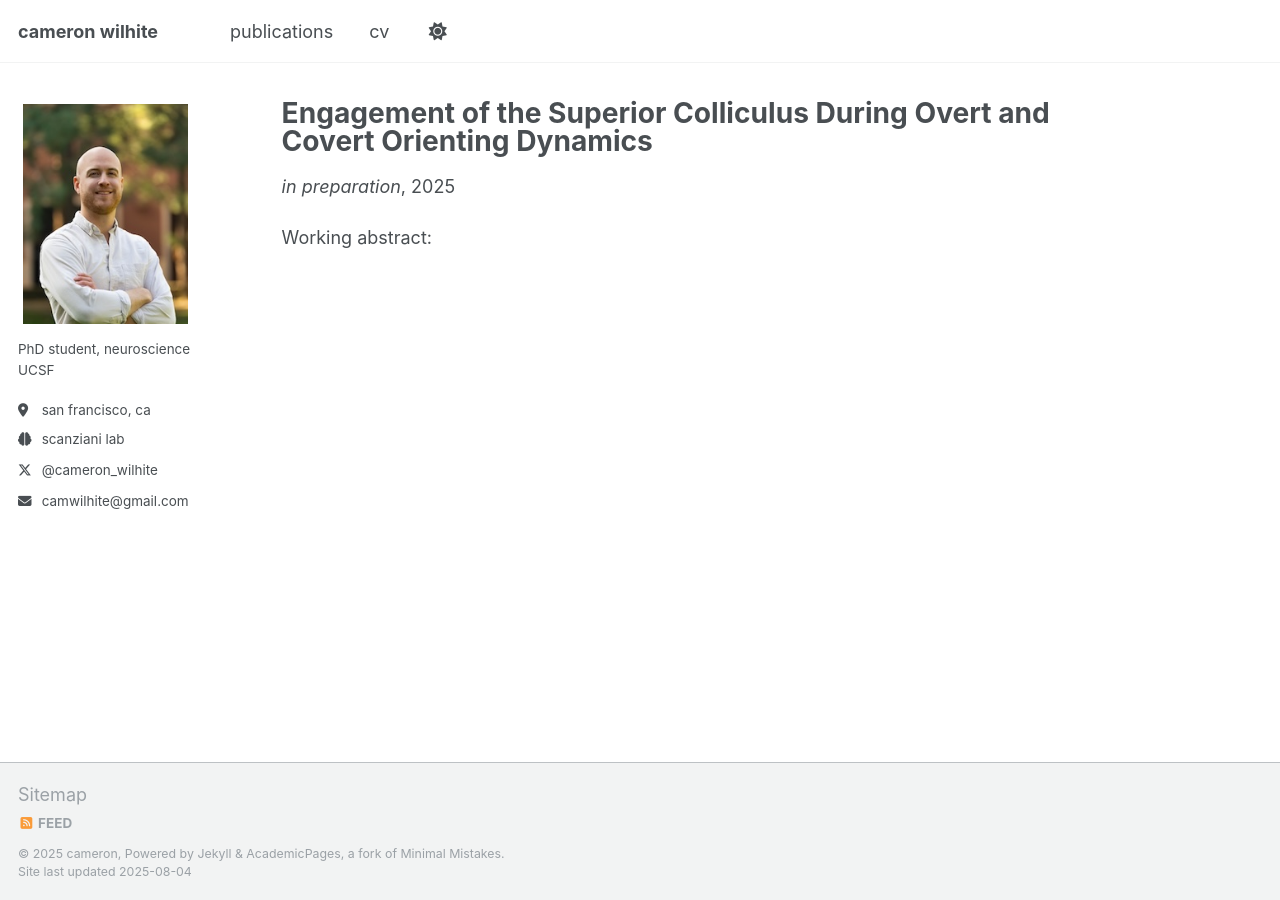
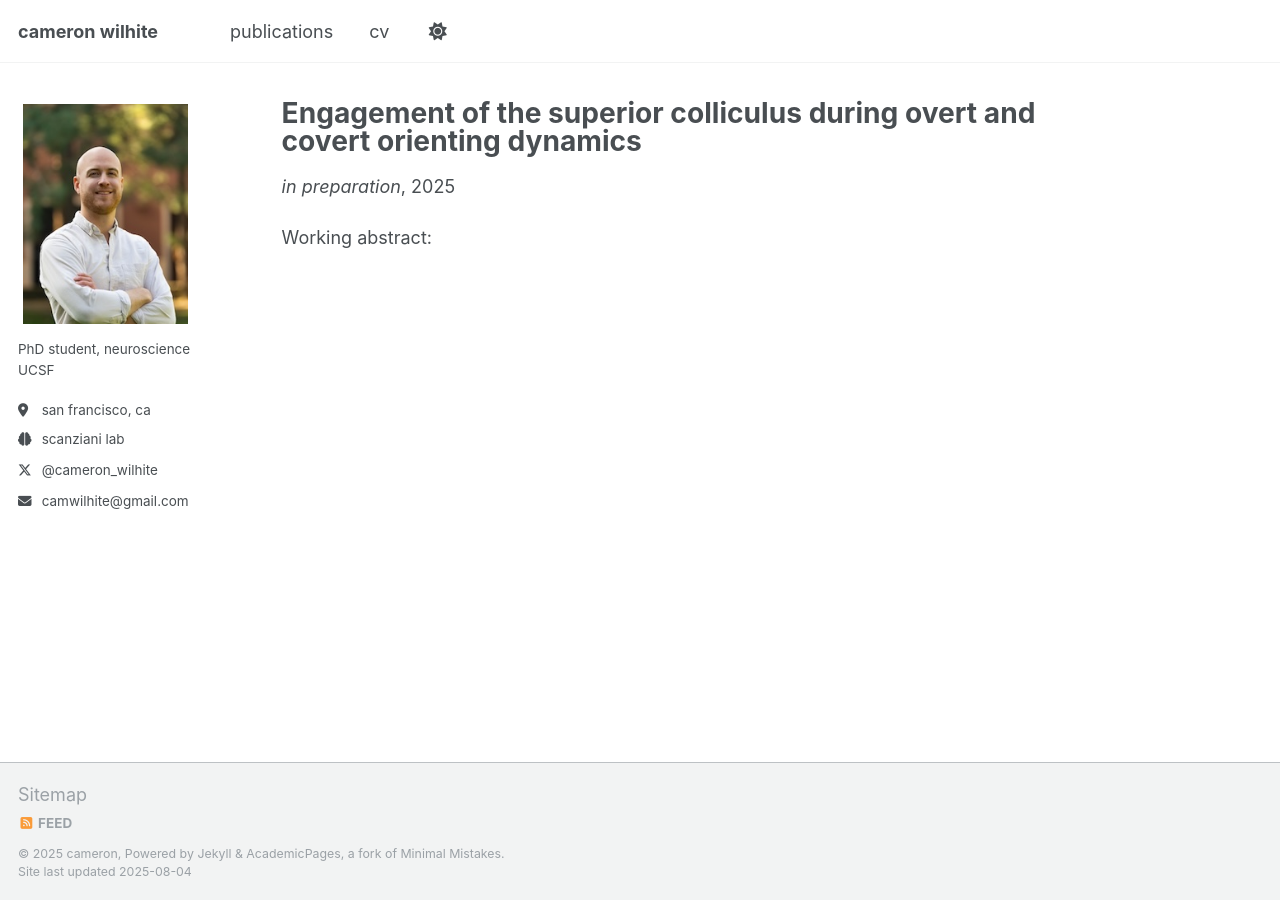
Before and after one commit to camwilhite/camwilhite.github.io, a Jekyll site: the page built from _publications/2010-10-01-paper-title-number-2.md, in a window 1280 px wide. Built offline with Jekyll 4.4.1, drawn with Linux system fonts in a browser that asks for light colours; a script that is not in the unit is left out.

```diff
--- a/_publications/2010-10-01-paper-title-number-2.md
+++ b/_publications/2010-10-01-paper-title-number-2.md
@@ -1,5 +1,5 @@
 ---
-title: "Engagement of the Superior Colliculus During Overt and Covert Orienting Dynamics"
+title: "Engagement of the superior colliculus during overt and covert orienting dynamics"
 collection: publications
 category: manuscripts
 permalink: /publication/
```
